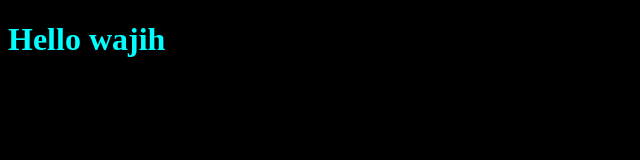
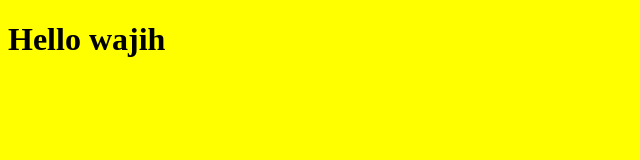
Before and after one commit to wajih-hassyaoui/myproject, a plain HTML site: page index.html in a window 1280 px wide. Shown: the whole page, without its empty margins (0-640 px from the left). Drawn offline with Linux system fonts and the light colour scheme.

Commit message:
changing file css

```diff
--- a/style.css
+++ b/style.css
@@ -1,7 +1,7 @@
 h1{
-  color: aqua;
+  color: black;
 
 }
 body{
-  background: black;
+  background: yellow;
 }
```
